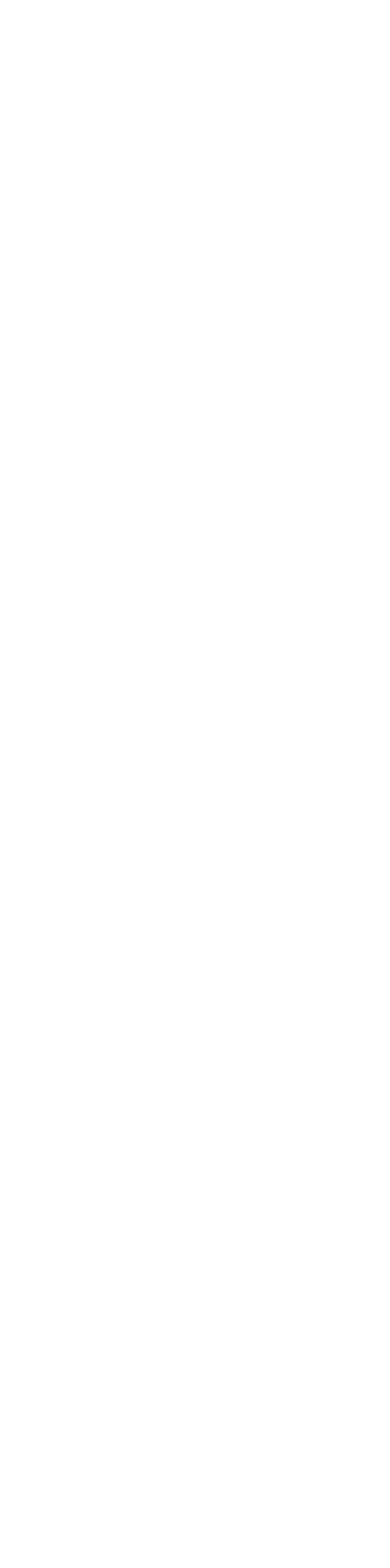
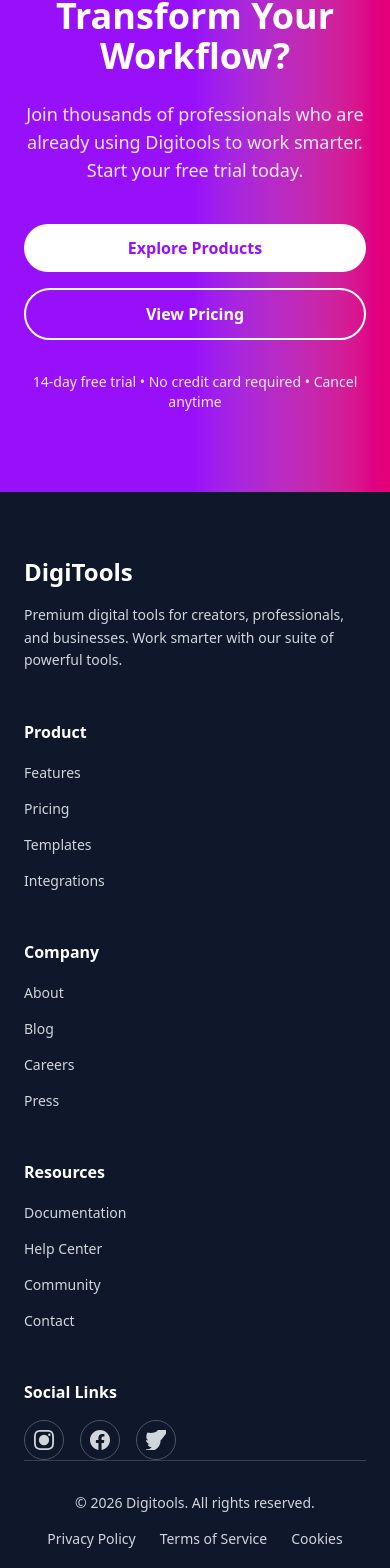
Before and after one commit to SAJNUS/Programming-Hero-Assignment-6, a React (Vite) app: page / in a window 390 px wide. Shown: the part 8304-9872 px from the top of the page. Before the commit the page ends 8180 px from the top, so only its background shows below. Built offline with nearby package versions, Linux system fonts and the light colour scheme.

Commit message:
add cta section and footer with responsive layout

```diff
--- /dev/null
+++ b/src/components/CTA.jsx
@@ -0,0 +1,31 @@
+function CTA() {
+  return (
+    <section className="relative overflow-hidden bg-gradient-to-r from-purple-600 via-purple-600 to-pink-600 py-20 md:py-32">
+      <div className="container mx-auto px-6">
+        <div className="mx-auto max-w-2xl text-center">
+          <h2 className="text-4xl font-bold text-white md:text-5xl lg:text-6xl">
+            Ready To Transform Your Workflow?
+          </h2>
+          <p className="mt-6 text-lg text-purple-100">
+            Join thousands of professionals who are already using Digitools to work smarter. Start your free trial today.
+          </p>
+
+          <div className="mt-10 flex flex-col gap-4 sm:flex-row sm:items-center sm:justify-center">
+            <button className="rounded-full bg-white px-8 py-3 font-semibold text-purple-600 transition-all duration-200 hover:bg-purple-50 hover:shadow-lg">
+              Explore Products
+            </button>
+            <button className="rounded-full border-2 border-white px-8 py-3 font-semibold text-white transition-all duration-200 hover:bg-white hover:text-purple-600">
+              View Pricing
+            </button>
+          </div>
+
+          <p className="mt-8 text-sm text-purple-100">
+            14-day free trial • No credit card required • Cancel anytime
+          </p>
+        </div>
+      </div>
+    </section>
+  )
+}
+
+export default CTA
--- /dev/null
+++ b/src/components/Footer.jsx
@@ -0,0 +1,110 @@
+function Footer() {
+  const currentYear = new Date().getFullYear()
+
+  const productLinks = ['Features', 'Pricing', 'Templates', 'Integrations']
+  const companyLinks = ['About', 'Blog', 'Careers', 'Press']
+  const resourcesLinks = ['Documentation', 'Help Center', 'Community', 'Contact']
+  const footerLinks = ['Privacy Policy', 'Terms of Service', 'Cookies']
+
+  return (
+    <footer className="bg-slate-900 text-gray-300">
+      <div className="container mx-auto px-6 py-16">
+        <div className="grid gap-12 md:grid-cols-5">
+          <div className="md:col-span-1">
+            <h3 className="text-2xl font-bold text-white">DigiTools</h3>
+            <p className="mt-4 text-sm leading-relaxed">
+              Premium digital tools for creators, professionals, and businesses. Work smarter with our suite of powerful tools.
+            </p>
+          </div>
+
+          <div>
+            <h4 className="font-semibold text-white">Product</h4>
+            <ul className="mt-4 space-y-3">
+              {productLinks.map((link) => (
+                <li key={link}>
+                  <a href="#" className="text-sm transition-colors hover:text-white">
+                    {link}
+                  </a>
+                </li>
+              ))}
+            </ul>
+          </div>
+
+          <div>
+            <h4 className="font-semibold text-white">Company</h4>
+            <ul className="mt-4 space-y-3">
+              {companyLinks.map((link) => (
+                <li key={link}>
+                  <a href="#" className="text-sm transition-colors hover:text-white">
+                    {link}
+                  </a>
+                </li>
+              ))}
+            </ul>
+          </div>
+
+          <div>
+            <h4 className="font-semibold text-white">Resources</h4>
+            <ul className="mt-4 space-y-3">
+              {resourcesLinks.map((link) => (
+                <li key={link}>
+                  <a href="#" className="text-sm transition-colors hover:text-white">
+                    {link}
+                  </a>
+                </li>
+              ))}
+            </ul>
+          </div>
+
+          <div>
+            <h4 className="font-semibold text-white">Social Links</h4>
+            <div className="mt-4 flex gap-4">
+              <a
+                href="#"
+                className="flex h-10 w-10 items-center justify-center rounded-full border border-gray-600 transition-all hover:border-white hover:bg-white hover:text-slate-900"
+                aria-label="Instagram"
+              >
+                <svg className="h-5 w-5" fill="currentColor" viewBox="0 0 24 24">
+                  <path d="M12 2.163c3.204 0 3.584.012 4.85.07 3.252.148 4.771 1.691 4.919 4.919.058 1.266.069 1.646.069 4.85 0 3.204-.012 3.584-.07 4.85-.149 3.225-1.664 4.771-4.919 4.919-1.266.058-1.644.07-4.85.07-3.204 0-3.584-.012-4.849-.07-3.26-.149-4.771-1.699-4.919-4.92-.058-1.265-.07-1.644-.07-4.849 0-3.204.013-3.583.07-4.849.149-3.227 1.664-4.771 4.919-4.919 1.266-.057 1.645-.069 4.849-.069zm0-2.163c-3.259 0-3.667.014-4.947.072-4.358.2-6.78 2.618-6.98 6.98-.059 1.281-.073 1.689-.073 4.948 0 3.259.014 3.668.072 4.948.2 4.358 2.618 6.78 6.98 6.98 1.281.058 1.689.072 4.948.072 3.259 0 3.668-.014 4.948-.072 4.354-.2 6.782-2.618 6.979-6.98.059-1.28.073-1.689.073-4.948 0-3.259-.014-3.667-.072-4.947-.196-4.354-2.617-6.78-6.979-6.98-1.281-.059-1.69-.073-4.949-.073zM5.838 12a6.162 6.162 0 1 1 12.324 0 6.162 6.162 0 0 1-12.324 0zM12 16a4 4 0 1 1 0-8 4 4 0 0 1 0 8zm4.965-10.322a1.44 1.44 0 1 1 2.881.001 1.44 1.44 0 0 1-2.881-.001z" />
+                </svg>
+              </a>
+              <a
+                href="#"
+                className="flex h-10 w-10 items-center justify-center rounded-full border border-gray-600 transition-all hover:border-white hover:bg-white hover:text-slate-900"
+                aria-label="Facebook"
+              >
+                <svg className="h-5 w-5" fill="currentColor" viewBox="0 0 24 24">
+                  <path d="M24 12.073c0-6.627-5.373-12-12-12s-12 5.373-12 12c0 5.99 4.388 10.954 10.125 11.854v-8.385H7.078v-3.47h3.047V9.43c0-3.007 1.792-4.669 4.533-4.669 1.312 0 2.686.235 2.686.235v2.953H15.83c-1.491 0-1.956.925-1.956 1.874v2.25h3.328l-.532 3.47h-2.796v8.385C19.612 23.027 24 18.062 24 12.073z" />
+                </svg>
+              </a>
+              <a
+                href="#"
+                className="flex h-10 w-10 items-center justify-center rounded-full border border-gray-600 transition-all hover:border-white hover:bg-white hover:text-slate-900"
+                aria-label="Twitter"
+              >
+                <svg className="h-5 w-5" fill="currentColor" viewBox="0 0 24 24">
+                  <path d="M23.953 4.57a10 10 0 002.856-3.822c-1.03.582-2.088 1.016-3.165 1.276 1.287-1.53 2.27-3.95 2.777-6.298 0-.16 0-.32 0-.48s0-.36 0-.52c-1.012.6-2.12 1.084-3.296 1.4-1.01-1.068-2.432-1.737-3.96-1.737-2.995 0-5.427 2.43-5.427 5.427 0 .42.04.84.12 1.25A15.413 15.413 0 011.671 3.149c-.816 1.408-1.288 3.057-1.288 4.82 0 1.883.963 3.545 2.425 4.52-1.02 0-1.968-.31-2.8-.78 0 .04 0 .08 0 .12 0 2.6 1.824 4.768 4.253 5.26-.44.12-.91.186-1.397.186-.34 0-.68-.032-1.01-.095.68 2.125 2.68 3.673 5.026 3.72-1.816 1.42-4.1 2.268-6.58 2.268-.42 0-.84-.03-1.26-.093 1.866 1.2 4.08 1.888 6.464 1.888 7.757 0 11.99-6.422 11.99-11.99 0-.18 0-.36-.006-.54.822-.593 1.534-1.336 2.1-2.181z" />
+                </svg>
+              </a>
+            </div>
+          </div>
+        </div>
+
+        <div className="border-t border-gray-700 py-8">
+          <div className="flex flex-col items-center justify-between gap-4 text-sm md:flex-row">
+            <p>© {currentYear} Digitools. All rights reserved.</p>
+            <div className="flex gap-6">
+              {footerLinks.map((link) => (
+                <a key={link} href="#" className="transition-colors hover:text-white">
+                  {link}
+                </a>
+              ))}
+            </div>
+          </div>
+        </div>
+      </div>
+    </footer>
+  )
+}
+
+export default Footer
--- a/src/pages/Home.jsx
+++ b/src/pages/Home.jsx
@@ -1,6 +1,8 @@
 import { useState } from 'react'
 import { toast } from 'react-toastify'
 import Cart from '../components/Cart'
+import CTA from '../components/CTA'
+import Footer from '../components/Footer'
 import Hero from '../components/Hero'
 import Navbar from '../components/Navbar'
 import Pricing from '../components/Pricing'
@@ -62,6 +64,8 @@ function Home() {
 
       <Steps />
       <Pricing />
+      <CTA />
+      <Footer />
     </div>
   )
 }
```
